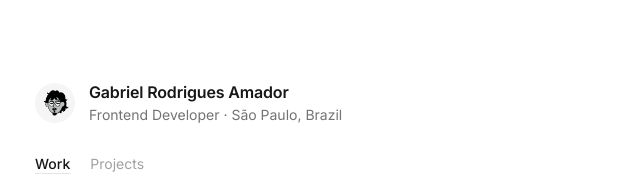
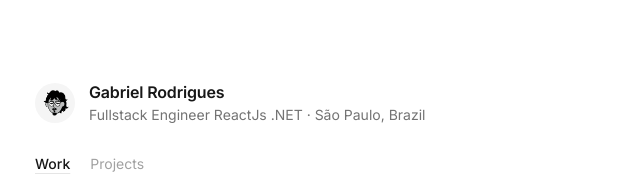
Before and after one commit to amadorgabriel/portfolio, a Next.js app: page / in a window 1280 px wide. Shown: the top 176 px of the page, without its empty margins (319-959 px from the left). Built offline with nearby package versions, Linux system fonts and the light colour scheme; no server answers.

Commit message:
Update the Open Graph card and match the 404 header to the home page.
The share image uses the subtitle layout without a black backdrop, and the browser title uses the short name with the fullstack role.

```diff
--- a/src/app/layout.tsx
+++ b/src/app/layout.tsx
@@ -11,6 +11,7 @@ import {
   SITE_KEYWORDS,
   SITE_NAME,
   SITE_OG_DESCRIPTION,
+  SITE_TAB_NAME,
   SITE_TITLE,
   SITE_URL,
 } from "@/lib/site";
@@ -24,7 +25,7 @@ export const metadata: Metadata = {
   metadataBase: new URL(SITE_URL),
   title: {
     default: SITE_TITLE,
-    template: `%s · ${SITE_NAME}`,
+    template: `%s · ${SITE_TAB_NAME}`,
   },
   description: SITE_DESCRIPTION,
   applicationName: SITE_NAME,
@@ -62,7 +63,7 @@ export const metadata: Metadata = {
         url: OG_IMAGE_PATH,
         width: OG_IMAGE_WIDTH,
         height: OG_IMAGE_HEIGHT,
-        alt: `${SITE_NAME} — Frontend & Fullstack Engineer`,
+        alt: `${SITE_NAME} — Software Engineer`,
       },
     ],
   },
--- a/src/app/not-found.tsx
+++ b/src/app/not-found.tsx
@@ -1,18 +1,20 @@
 import type { Metadata } from "next";
 import { NotFoundPage } from "@/components/portfolio/NotFoundPage";
-import { SITE_NAME, SITE_URL } from "@/lib/site";
+import { fetchGitHubProfileHeader } from "@/lib/github/user-profile";
+import { SITE_TAB_NAME, SITE_URL } from "@/lib/site";
 
 export const metadata: Metadata = {
   title: "Page not found",
   description: "The page you requested does not exist on this site.",
   robots: { index: false, follow: true },
   openGraph: {
-    title: `Page not found · ${SITE_NAME}`,
+    title: `Page not found · ${SITE_TAB_NAME}`,
     url: `${SITE_URL}/404`,
     type: "website",
   },
 };
 
-export default function NotFound() {
-  return <NotFoundPage />;
+export default async function NotFound() {
+  const profileHeader = await fetchGitHubProfileHeader();
+  return <NotFoundPage profileHeader={profileHeader} />;
 }
--- a/src/components/portfolio/NotFoundPage.tsx
+++ b/src/components/portfolio/NotFoundPage.tsx
@@ -1,11 +1,14 @@
 "use client";
 
 import Link from "next/link";
+import type { ProfileHeader } from "@/lib/github/user-profile";
 import { NotFoundRevealShell, linkClass } from "./not-found-reveal-shell";
 
-export function NotFoundPage() {
+export function NotFoundPage({
+  profileHeader,
+}: Readonly<{ profileHeader: ProfileHeader }>) {
   return (
-    <NotFoundRevealShell>
+    <NotFoundRevealShell profileHeader={profileHeader}>
       <p className="text-[15px] leading-relaxed text-neutral-600">
         <span className="font-medium text-neutral-800">404</span>
         {" · "}
--- a/src/components/portfolio/not-found-reveal-shell.tsx
+++ b/src/components/portfolio/not-found-reveal-shell.tsx
@@ -1,6 +1,7 @@
 "use client";
 
 import { useCallback, useState, type ReactNode } from "react";
+import type { ProfileHeader } from "@/lib/github/user-profile";
 import { NotionNotFoundIntro } from "./notion-not-found-intro";
 import { ProfileIdentity } from "./site-header";
 import { usePrefersReducedMotion } from "./use-typewriter";
@@ -10,7 +11,8 @@ const linkClass =
 
 export function NotFoundRevealShell({
   children,
-}: Readonly<{ children: ReactNode }>) {
+  profileHeader,
+}: Readonly<{ children: ReactNode; profileHeader: ProfileHeader }>) {
   const reduced = usePrefersReducedMotion();
   const [revealed, setRevealed] = useState(reduced);
   const handleReveal = useCallback(() => setRevealed(true), []);
@@ -19,7 +21,7 @@ export function NotFoundRevealShell({
     <div className="relative min-h-screen bg-white font-[family-name:var(--font-inter)] text-neutral-900">
       <div className="mx-auto w-full max-w-[620px] px-6 pt-20 pb-44">
         <header>
-          <ProfileIdentity />
+          <ProfileIdentity header={profileHeader} />
           {!revealed && <NotionNotFoundIntro onReveal={handleReveal} />}
         </header>
 
--- a/src/components/portfolio/site-header.tsx
+++ b/src/components/portfolio/site-header.tsx
@@ -13,7 +13,7 @@ const tabs: { id: SectionId; label: string }[] = [
 export function ProfileIdentity({
   header,
 }: Readonly<{ header?: ProfileHeader }>) {
-  const name = header?.name ?? profile.name;
+  const name = header?.name ?? profile.displayName;
   const subtitle =
     header?.subtitle ?? `${profile.role} · ${profile.location}`;
 
--- a/src/lib/github/user-profile.ts
+++ b/src/lib/github/user-profile.ts
@@ -52,19 +52,19 @@ export async function fetchGitHubProfileHeader(): Promise<ProfileHeader> {
     );
     if (!response.ok) {
       return {
-        name: fallbackProfile.name,
+        name: fallbackProfile.displayName,
         subtitle: `${fallbackProfile.role} · ${fallbackProfile.location}`,
       };
     }
 
     const user = (await response.json()) as GitHubUser;
     return {
-      name: user.name?.trim() || user.login || fallbackProfile.name,
+      name: user.name?.trim() || user.login || fallbackProfile.displayName,
       subtitle: formatProfileSubtitle(user.bio, user.company, user.location),
     };
   } catch {
     return {
-      name: fallbackProfile.name,
+      name: fallbackProfile.displayName,
       subtitle: `${fallbackProfile.role} · ${fallbackProfile.location}`,
     };
   }
--- a/src/lib/portfolio-data.ts
+++ b/src/lib/portfolio-data.ts
@@ -2,7 +2,8 @@ import { LINKEDIN_PROFILE_URL } from "@/lib/profile-links";
 
 export const profile = {
   name: "Gabriel Rodrigues Amador",
-  role: "Frontend Developer",
+  displayName: "Gabriel Rodrigues",
+  role: "Fullstack Engineer ReactJs .NET",
   location: "São Paulo, Brazil",
   email: "amadorgabriel.dev@gmail.com",
   socials: [
--- a/src/lib/site.ts
+++ b/src/lib/site.ts
@@ -3,8 +3,11 @@ export const SITE_URL =
 
 export const SITE_NAME = "Gabriel Rodrigues Amador";
 
-export const SITE_TITLE =
-  "Gabriel Rodrigues Amador — Frontend & Fullstack Engineer";
+export const SITE_TAB_NAME = "Gabriel Rodrigues";
+
+export const SITE_ROLE = "Fullstack Engineer ReactJs .NET";
+
+export const SITE_TITLE = `${SITE_TAB_NAME} — ${SITE_ROLE}`;
 
 export const SITE_DESCRIPTION =
   "Frontend and fullstack engineer in São Paulo, Brazil. I build scalable web products with React, TypeScript, and Next.js. Portfolio, experience, and selected open-source work.";
```
Also changed, not shown: public/og-image.png.
